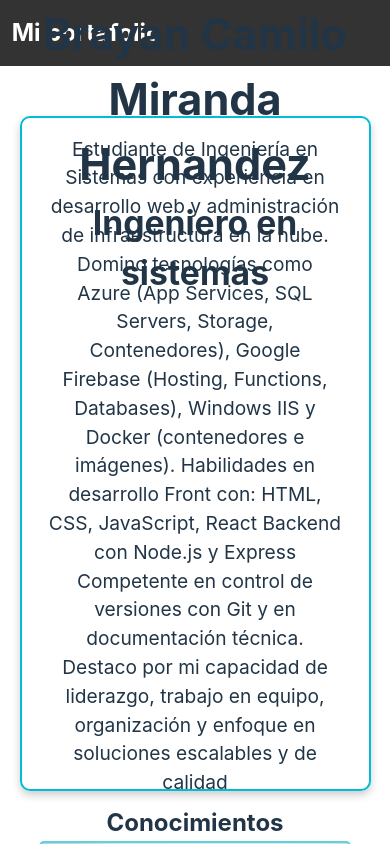
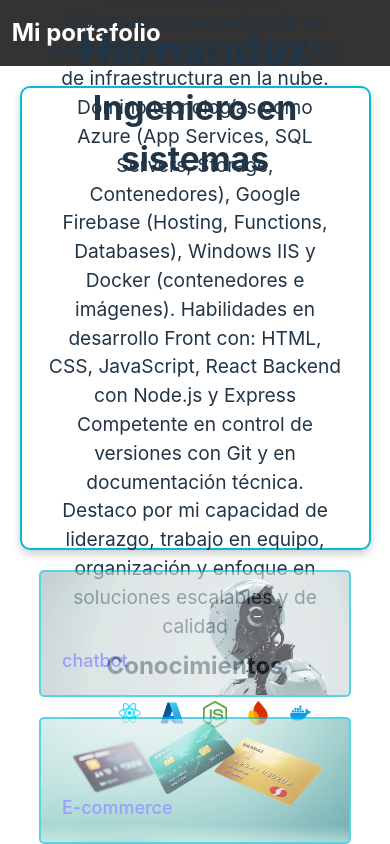
Before and after one commit to brayanmi129/Portafolio, a React (Vite) app: page / in a window 390 px wide. Shown: the top 844 px of the page. Built offline with nearby package versions, Linux system fonts and the light colour scheme.

Commit message:
update responsive v4

```diff
--- a/src/pages/inicio/components/Css/Card.css
+++ b/src/pages/inicio/components/Css/Card.css
@@ -184,8 +184,9 @@ p {
   .card-container {
     justify-content: center;
     align-items: center;
-    height: 80vh;
+    height: 55vh;
     width: 90vw;
+    margin: 20px auto;
   }
   .card-container .card-back {
     padding: 0;
--- a/src/pages/inicio/components/Css/Card.scss
+++ b/src/pages/inicio/components/Css/Card.scss
@@ -185,8 +185,9 @@ p {
   .card-container {
     justify-content: center;
     align-items: center;
-    height: 80vh;
+    height: 55vh;
     width: 90vw;
+    margin: 20px auto;
     .card-back {
       padding: 0;
       display: block;
```
Also changed, not shown: 1 other file (tests, documents, lock files or other folders).
